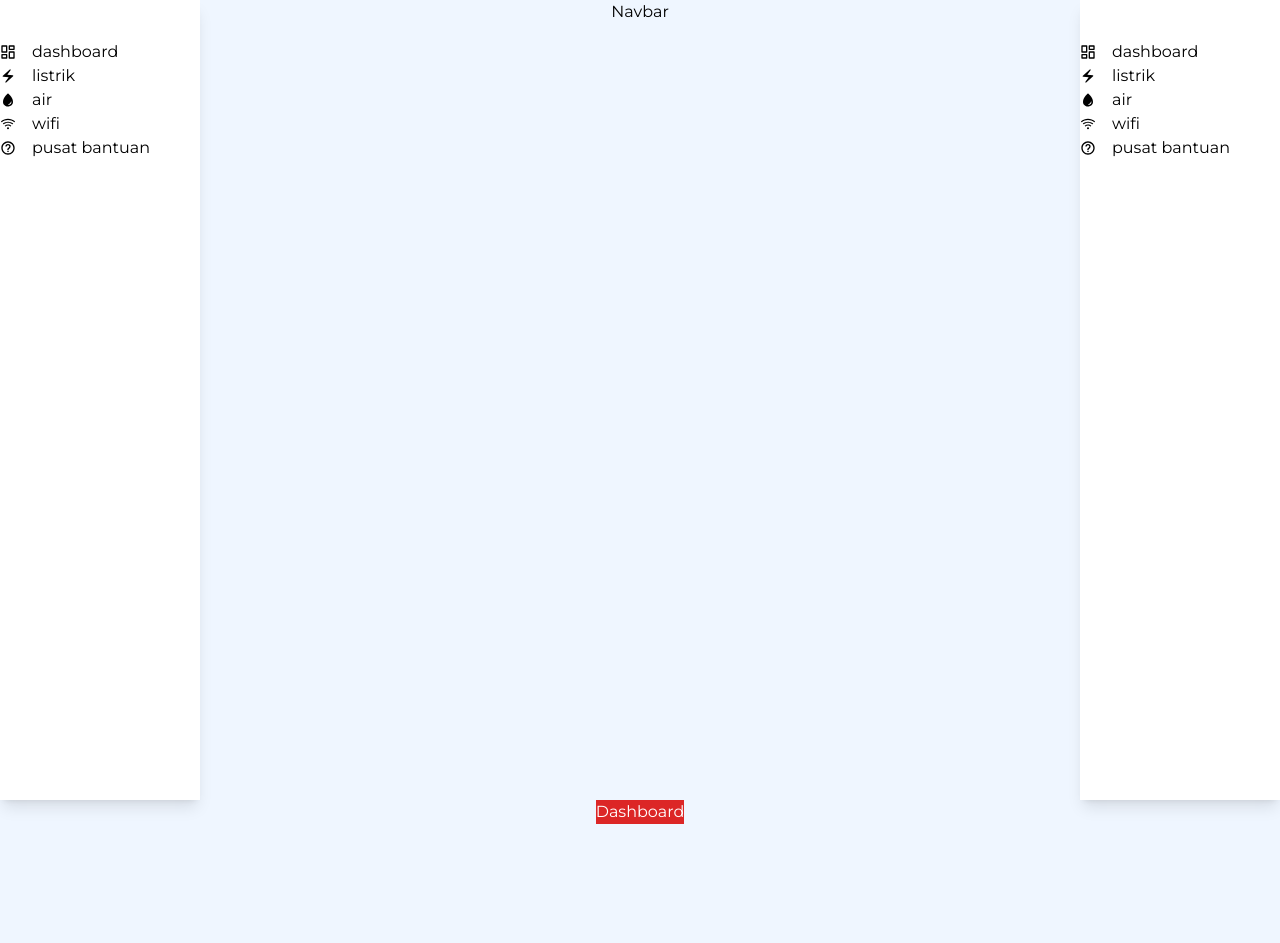
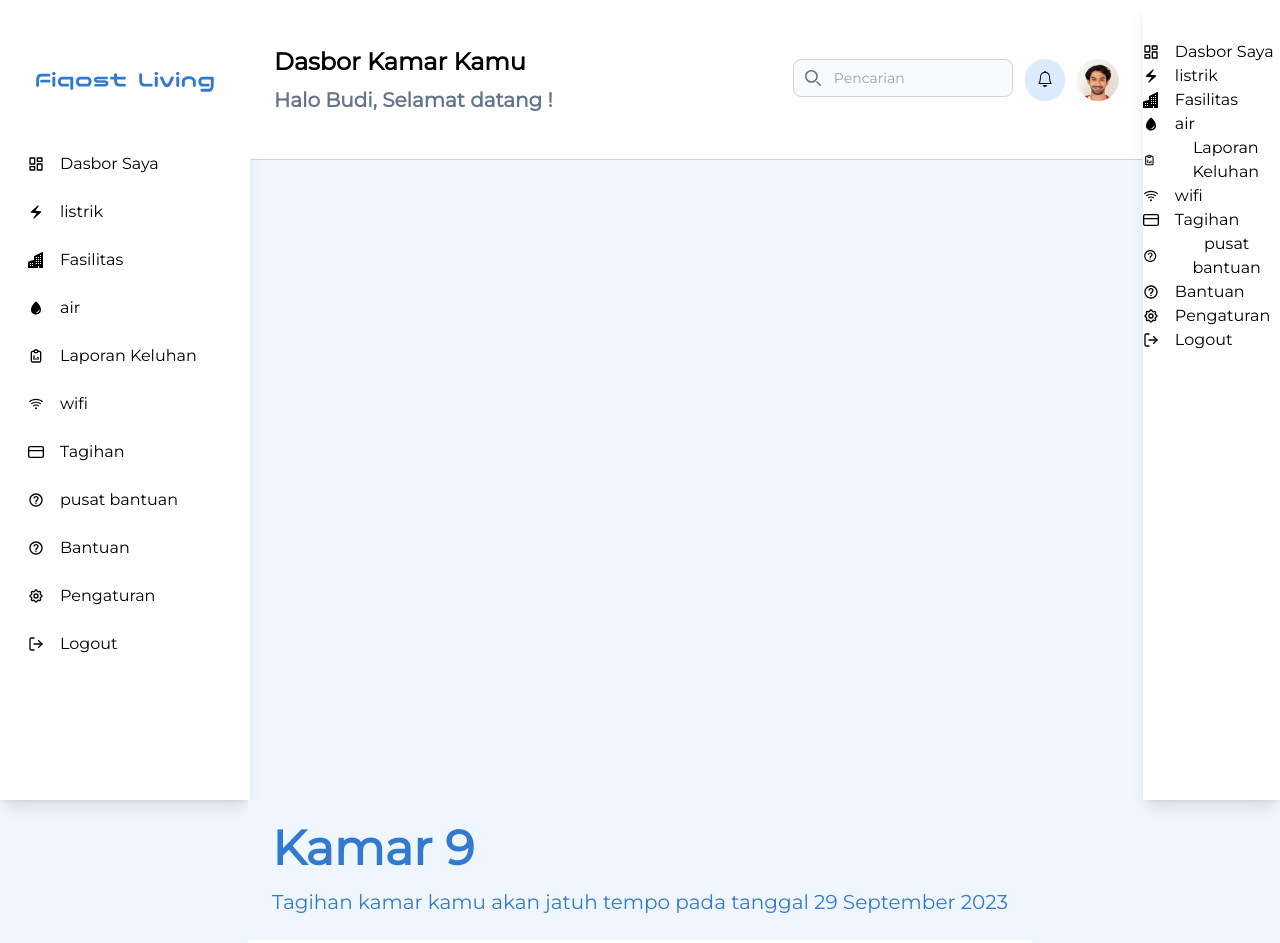
Before and after one commit to madunn123/fiQost-dev, a React (Vite) app: page /dashboard in a window 1280 px wide. Shown: the top 943 px of the page. Before the commit the page ends 824 px from the top, so only its background shows below. Built offline with nearby package versions, Linux system fonts and the light colour scheme.

Commit message:
feat: add ui

```diff
--- a/src/components/common/LeftBar.jsx
+++ b/src/components/common/LeftBar.jsx
@@ -1,16 +1,20 @@
 import React from 'react';
 import { Link } from 'react-router-dom';
 import Constant from '@/utils/constant';
+import Logo from '../../../public/img/logo.svg';
 
 export default function LeftBar() {
   const { routersPage } = Constant();
 
   return (
-    <aside className="py-10 bg-white shadow-lg xl:h-screen xl:w-[200px] text-center">
-      <ul>
+    <aside className="py-10 bg-white shadow-lg xl:h-screen xl:w-[350px] text-center px-4 flex flex-col gap-2">
+      <div className="pt-8 mx-5">
+        <img src={Logo} alt="Icon Logo" className="pb-4" />
+      </div>
+      <ul className="mt-6">
         {
           routersPage?.map((route) => (
-            <li key={route?.path}>
+            <li key={route?.path} className="p-3">
               <Link to={route?.path} className="flex flex-row items-center gap-4">
                 {route?.icons}
                 {route?.name}
--- a/src/components/common/Navbar.jsx
+++ b/src/components/common/Navbar.jsx
@@ -1,7 +1,35 @@
 import React from 'react';
+import { BsBell } from 'react-icons/bs';
+import Avatar from '../../../public/img/ava.png';
 
 export default function Navbar() {
   return (
-    <nav>Navbar</nav>
+    <div className="bg-white w-full px-6 py-8 flex justify-between items-center h-40 border-b border-slate-300">
+      <div className=" flex flex-col gap-2">
+        <h1 className="text-2xl text-black font-bold">Dasbor Kamar Kamu</h1>
+        <h2 className=" text-slate-500 font-semibold text-xl">Halo Budi, Selamat datang ! </h2>
+      </div>
+      <div className="flex justify-center gap-3">
+        <form>
+          <div className="relative">
+            <div className="absolute inset-y-0 left-0 flex items-center pl-3 pointer-events-none">
+              <svg className="w-4 h-4 text-gray-500 dark:text-gray-400" aria-hidden="true" xmlns="http://www.w3.org/2000/svg" fill="none" viewBox="0 0 20 20">
+                <path stroke="currentColor" strokeLinecap="round" strokeLinejoin="round" strokeWidth="2" d="m19 19-4-4m0-7A7 7 0 1 1 1 8a7 7 0 0 1 14 0Z" />
+              </svg>
+            </div>
+            <input type="search" id="default-search" className="block w-full p-2 pl-10 text-sm text-gray-900 border border-gray-300 rounded-lg bg-gray-50 focus:ring-blue-500 focus:border-blue-500 dark:bg-gray-700 dark:border-gray-600 dark:placeholder-gray-400 dark:text-white dark:focus:ring-blue-500 dark:focus:border-blue-500" placeholder="Pencarian" required />
+
+          </div>
+        </form>
+
+        <div className="bg-blue-100 p-3 rounded-full">
+          <BsBell />
+        </div>
+
+        <div>
+          <img src={Avatar} alt="Avatar" className="rounded-full" />
+        </div>
+      </div>
+    </div>
   );
 }
--- /dev/null
+++ b/src/components/feature ( example )/InfoKamar.jsx
@@ -0,0 +1,10 @@
+import React from 'react';
+
+export default function InfoKamar() {
+  return (
+    <div className="p-6 flex flex-col gap-4 bg-blue-50 border-blue-100">
+      <h1 className="text-main-color font-bold text-5xl">Kamar 9</h1>
+      <p className="text-xl font-normal text-main-color">Tagihan kamar kamu akan jatuh tempo pada tanggal 29 September 2023</p>
+    </div>
+  );
+}
--- a/src/pages/Dashboard.jsx
+++ b/src/pages/Dashboard.jsx
@@ -1,7 +1,13 @@
 import React from 'react';
+import InfoKamar from '@/components/feature ( example )/InfoKamar';
 
 export default function Dashboard() {
   return (
-    <div className="text-white bg-red-600">Dashboard</div>
+    <div className=" bg-white ">
+      <div>
+        <InfoKamar />
+      </div>
+      <h1>Lorem ipsum dolor sit amet</h1>
+    </div>
   );
 }
--- a/src/pages/Login.jsx
+++ b/src/pages/Login.jsx
@@ -10,10 +10,10 @@ export default function Login() {
   } = useLogin();
 
   return (
-    <section className="flex items-center justify-center overflow-hidden xl:h-full xl:w-full">
-      <div className="flex flex-col gap-4">
+    <section className="flex justify-center overflow-hidden xl:h-full xl:w-full">
+      <div className="flex flex-col gap-4 bg-slate-50 max-h-[800px]">
         {state?.error && <span className="pl-4 text-red-600 border-l-4 border-red-600 py-2.5 capitalize bg-red-50">{state?.error}</span>}
-        <div className="bg-slate-50 shadow-lg text-font-colors xl:w-[700px] p-10 rounded-lg">
+        <div className="text-font-colors xl:w-[700px] p-10 rounded-lg">
           <div className="flex flex-col text-center gap-y-20 xl:mt-5">
             <div className="flex justify-center px-12 py-10 ">
               <img src={Logo} alt="FiQost Living" />
@@ -80,8 +80,8 @@ export default function Login() {
           </div>
         </div>
       </div>
-      <div className="xl:max-h-screen">
-        <img src={bg} alt="" />
+      <div className="max-h-[800px]">
+        <img src={bg} alt="Background Auth" />
       </div>
     </section>
   );
--- a/src/pages/Register.jsx
+++ b/src/pages/Register.jsx
@@ -11,10 +11,10 @@ export default function Register() {
   } = useRegister();
 
   return (
-    <section className="flex items-center justify-center overflow-hidden xl:h-full xl:w-full">
-      <div className="flex flex-col gap-4">
+    <section className="flex justify-center overflow-hidden xl:h-full xl:w-full">
+      <div className="flex flex-col gap-4 bg-slate-50 max-h-[800px]">
         {state?.error && <span className="pl-4 text-red-600 border-l-4 border-red-600 py-2.5 capitalize bg-red-50">{state?.error}</span>}
-        <div className="bg-slate-50 shadow-lg text-font-colors xl:w-[700px] px-10 py-5 rounded-lg">
+        <div className="text-font-colors xl:w-[700px] px-10 py-5 rounded-lg">
           <div className="flex flex-col gap-8 text-center xl:mt-5">
             <div className="flex justify-center px-12 py-10 ">
               <img src={Logo} alt="FiQost Living" />
@@ -107,8 +107,8 @@ export default function Register() {
           </div>
         </div>
       </div>
-      <div className="xl:max-h-screen">
-        <img src={bg} alt="" />
+      <div className="max-h-[800px]">
+        <img src={bg} alt="Background Auth" />
       </div>
     </section>
   );
```
Also changed, not shown: src/utils/constant.jsx (+11 -6 lines), public/img/ava.png (added).
